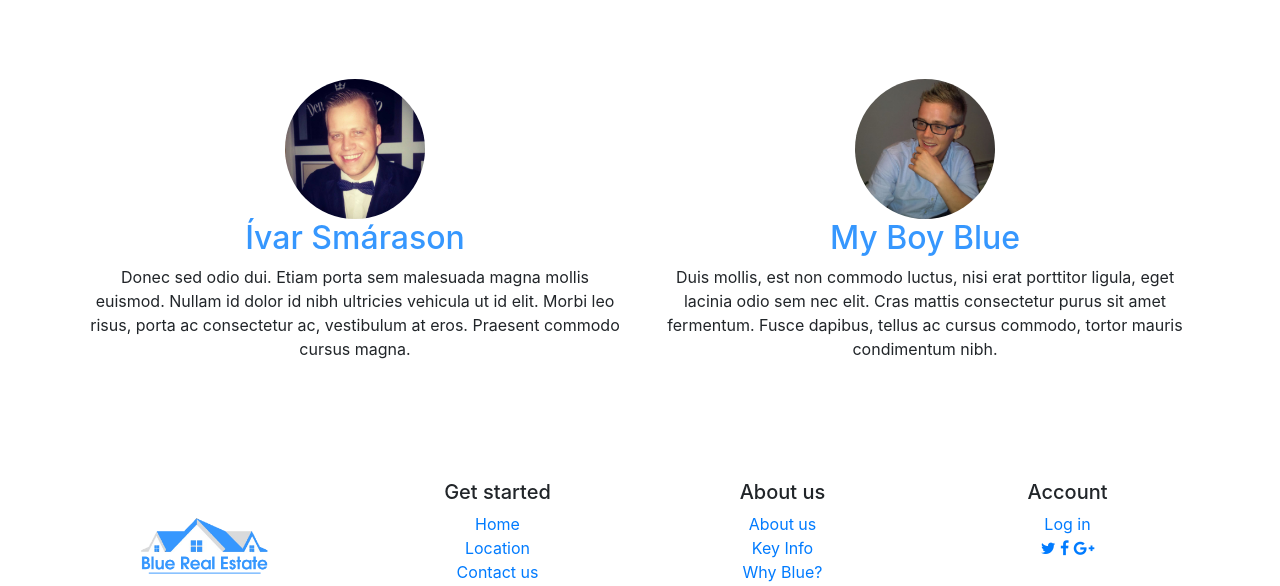
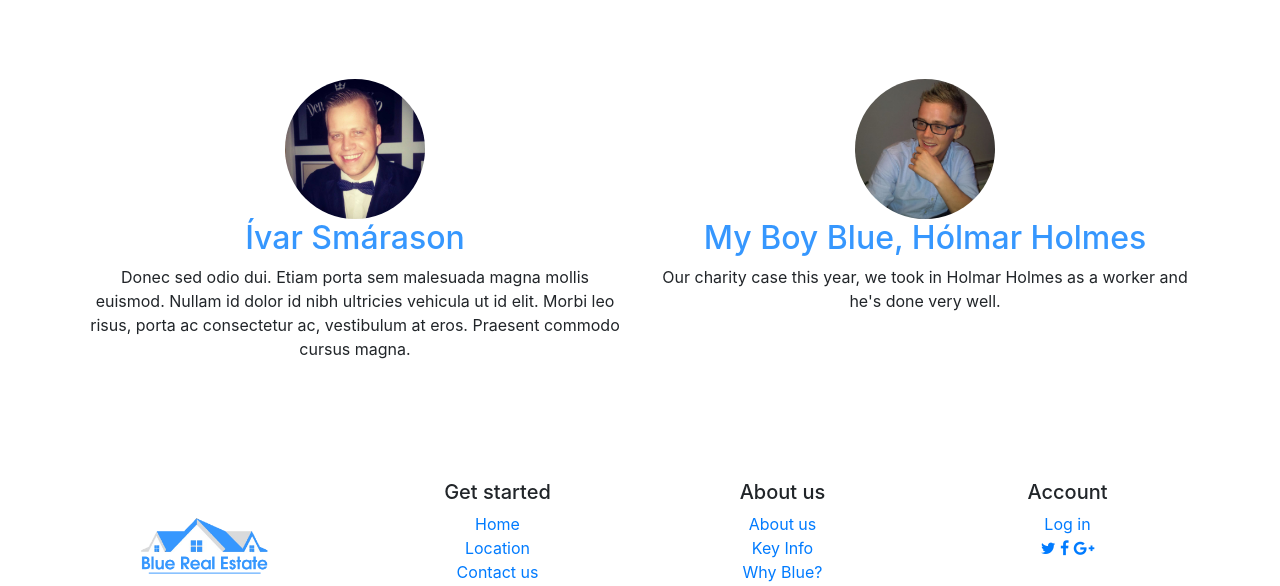
Before and after one commit to DanielAron18/BlueRealEstate, a Django app: page /about_us/ in a window 1280 px wide. Shown: the part 864-1450 px from the top of the page. Run offline with Django 3.2, Linux system fonts and the light colour scheme; some libraries are stand-ins or nearby versions.

Commit message:
leidrett holmes

```diff
--- a/templates/about_us/about_us.html
+++ b/templates/about_us/about_us.html
@@ -59,8 +59,8 @@
         </div><!-- /.col-lg-4 -->
         <div class="col-lg-6">
             <img class="rounded-circle" src="{% static "images/Eigandi_5.jpg" %}">
-            <h2>My Boy Blue</h2>
-            <p>Duis mollis, est non commodo luctus, nisi erat porttitor ligula, eget lacinia odio sem nec elit. Cras mattis consectetur purus sit amet fermentum. Fusce dapibus, tellus ac cursus commodo, tortor mauris condimentum nibh.</p>
+            <h2>My Boy Blue, Hólmar Holmes</h2>
+            <p>Our charity case this year, we took in Holmar Holmes as a worker and he's done very well.</p>
         </div>
         </div>
     </div>
```
